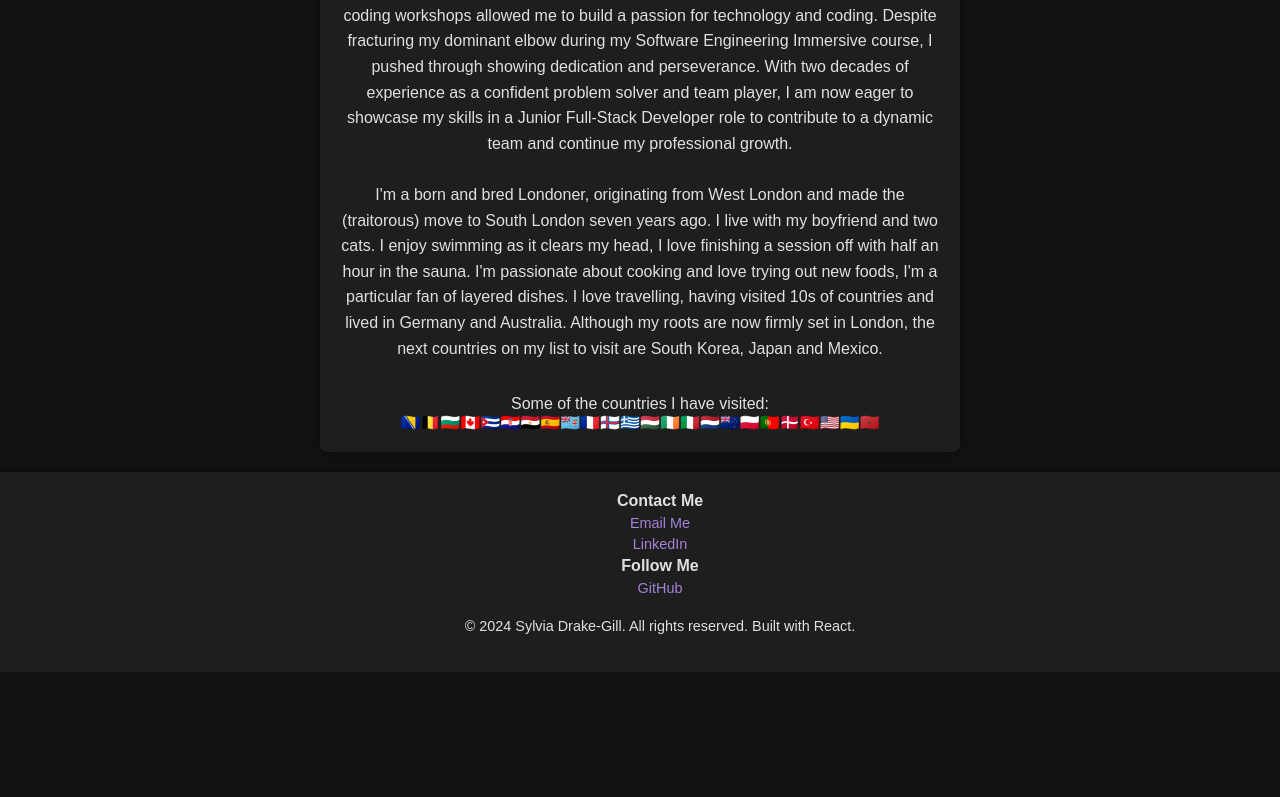
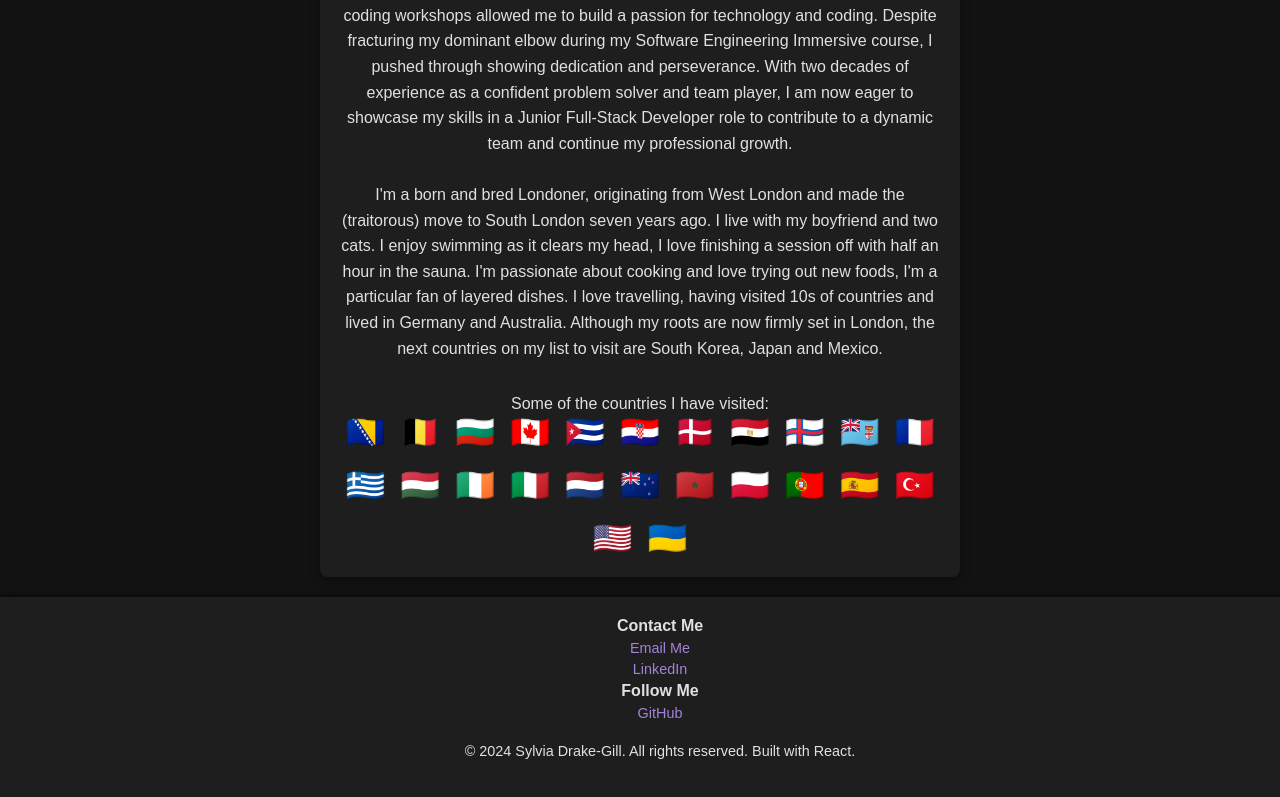
Before and after one commit to sdg877/react_portfolio, a React (Create React App) app: page /about in a window 1280 px wide. Shown: the part 602-1399 px from the top of the page. Before the commit the page ends 1274 px from the top, so only its background shows below. Built offline with nearby package versions, Linux system fonts and the light colour scheme; a web font is replaced by a local one.

Commit message:
Flag styling and names when hovered over

```diff
--- a/src/pages/AboutMe.jsx
+++ b/src/pages/AboutMe.jsx
@@ -1,30 +1,75 @@
-import React from 'react'
+import React from "react";
 
 const AboutMe = () => {
+  const countries = [
+    { flag: "🇧🇦", name: "Bosnia and Herzegovina" },
+    { flag: "🇧🇪", name: "Belgium" },
+    { flag: "🇧🇬", name: "Bulgaria" },
+    { flag: "🇨🇦", name: "Canada" },
+    { flag: "🇨🇺", name: "Cuba" },
+    { flag: "🇭🇷", name: "Croatia" },
+    { flag: "🇩🇰", name: "Denmark" },
+    { flag: "🇪🇬", name: "Egypt" },
+    { flag: "🇫🇴", name: "Faroe Islands" },
+    { flag: "🇫🇯", name: "Fiji" },
+    { flag: "🇫🇷", name: "France" },
+    { flag: "🇬🇷", name: "Greece" },
+    { flag: "🇭🇺", name: "Hungary" },
+    { flag: "🇮🇪", name: "Ireland" },
+    { flag: "🇮🇹", name: "Italy" },
+    { flag: "🇳🇱", name: "Netherlands" },
+    { flag: "🇳🇿", name: "New Zealand" },
+    { flag: "🇲🇦", name: "Morocco" },
+    { flag: "🇵🇱", name: "Poland" },
+    { flag: "🇵🇹", name: "Portugal" },
+    { flag: "🇪🇸", name: "Spain" },
+    { flag: "🇹🇷", name: "Turkey" },
+    { flag: "🇺🇸", name: "United States" },
+    { flag: "🇺🇦", name: "Ukraine" },
+  ];
+
   return (
     <div className="info-card">
       <h3>About Me</h3>
       <p>
-      An experienced administrator with a diverse background across TV, Advertising, and Publishing industries.
-      Driven by a passion for learning, I ventured into Software Engineering seeking a challenge and a fresh career direction.
-      My journey began with an access course with Open University in Maths, Science, and Technology achieving a distinction (95%) amidst the 2020 lockdown.
-      Subsequently, immersing myself in coding workshops allowed me to build a passion for technology and coding.
-      Despite fracturing my dominant elbow during my Software Engineering Immersive course, I pushed through showing dedication and perseverance.
-      With two decades of experience as a confident problem solver and team player, I am now eager to showcase my skills in a Junior Full-Stack Developer role
-      to contribute to a dynamic team and continue my professional growth.
-      <br /><br />
-      I'm a born and bred Londoner, originating from West London and made the (traitorous) move to South London seven years ago. I live with my boyfriend and two cats. I enjoy swimming as it clears my head, I love finishing a session off with half an hour in the sauna.
-      I'm passionate about cooking and love trying out new foods, I'm a particular fan of layered dishes.
-      I love travelling, having visited 10s of countries and lived in Germany and Australia.
-      Although my roots are now firmly set in London, the next countries on my list to visit are South Korea, Japan and Mexico.
+        An experienced administrator with a diverse background across TV,
+        Advertising, and Publishing industries. Driven by a passion for
+        learning, I ventured into Software Engineering seeking a challenge and a
+        fresh career direction. My journey began with an access course with Open
+        University in Maths, Science, and Technology achieving a distinction
+        (95%) amidst the 2020 lockdown. Subsequently, immersing myself in coding
+        workshops allowed me to build a passion for technology and coding.
+        Despite fracturing my dominant elbow during my Software Engineering
+        Immersive course, I pushed through showing dedication and perseverance.
+        With two decades of experience as a confident problem solver and team
+        player, I am now eager to showcase my skills in a Junior Full-Stack
+        Developer role to contribute to a dynamic team and continue my
+        professional growth.
+        <br />
+        <br />
+        I'm a born and bred Londoner, originating from West London and made the
+        (traitorous) move to South London seven years ago. I live with my
+        boyfriend and two cats. I enjoy swimming as it clears my head, I love
+        finishing a session off with half an hour in the sauna. I'm passionate
+        about cooking and love trying out new foods, I'm a particular fan of
+        layered dishes. I love travelling, having visited 10s of countries and
+        lived in Germany and Australia. Although my roots are now firmly set in
+        London, the next countries on my list to visit are South Korea, Japan
+        and Mexico.
       </p>
       <br />
       <div>
         Some of the countries I have visited:
-      <div className="flags">🇧🇦🇧🇪🇧🇬🇨🇦🇨🇺🇭🇷🇪🇬🇪🇸🇫🇯🇫🇷🇫🇴🇬🇷🇭🇺🇮🇪🇮🇹🇳🇱🇳🇿🇵🇱🇵🇹🇩🇰🇹🇷🇺🇸🇺🇦🇲🇦</div>
+        <div className="flags">
+          {countries.map((country, index) => (
+            <span key={index} className="flag" title={country.name}>
+              {country.flag}
+            </span>
+          ))}
+        </div>
       </div>
     </div>
   );
-}
+};
 
-export default AboutMe
+export default AboutMe;
```
Lines whose indentation alone changed are shown as unchanged.
